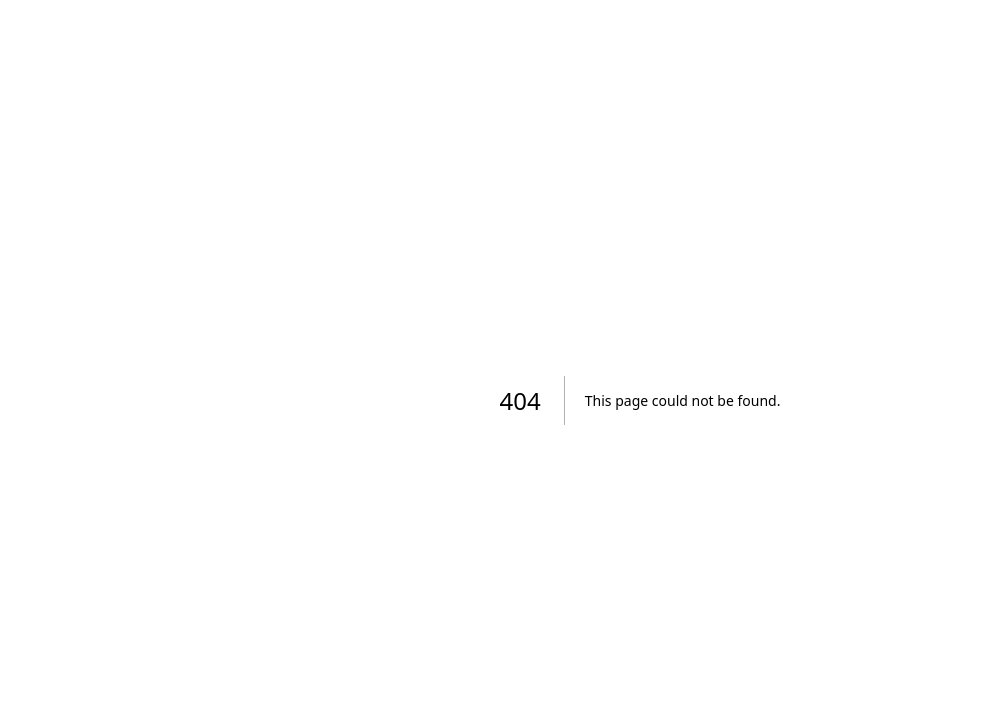
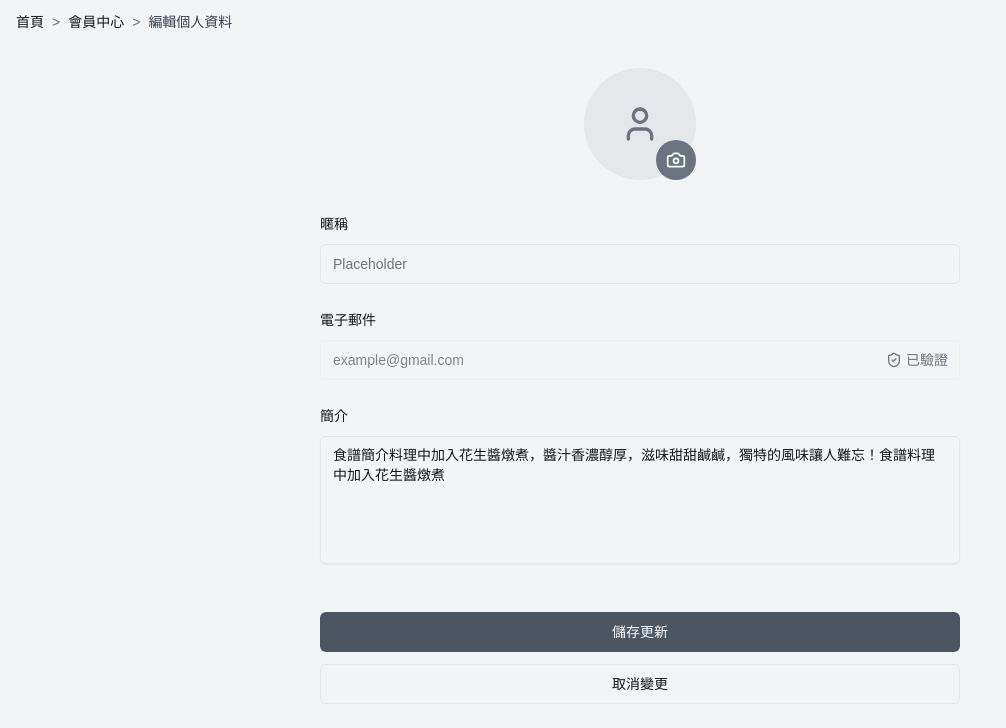
Before and after one commit to heyi5478/anna-cook, a Next.js app: page /user-center-edit in a window 1280 px wide. Before the commit this address had no page. Shown: the top 728 px of the page, without its empty margins (0-1006 px from the left). Built offline with nearby package versions, Linux system fonts and the light colour scheme.

Commit message:
feat: 新增使用者中心編輯頁面，整合 ProfileEditForm 元件以提升使用者編輯個人資料的體驗。

```diff
--- /dev/null
+++ b/src/pages/user-center-edit/index.tsx
@@ -0,0 +1,9 @@
+import { NextPage } from 'next';
+import ProfileEditForm from '@/components/ProfileEditForm';
+
+// 建立食譜頁面
+const CreateRecipePage: NextPage = () => {
+  return <ProfileEditForm />;
+};
+
+export default CreateRecipePage;
```
